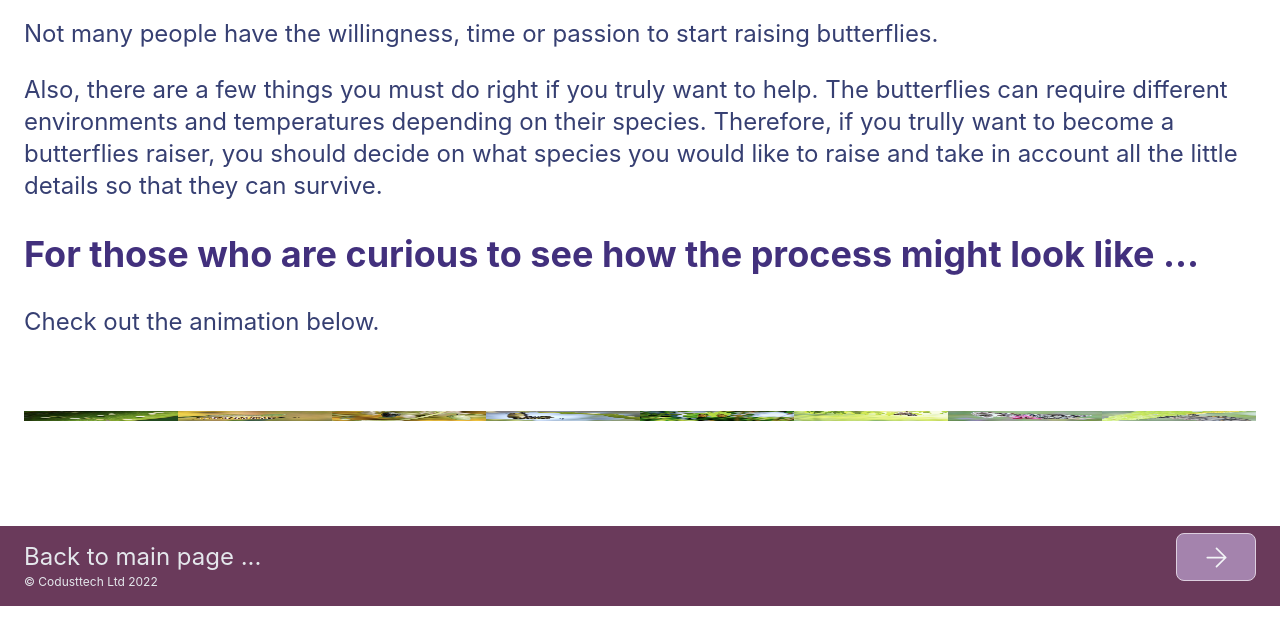
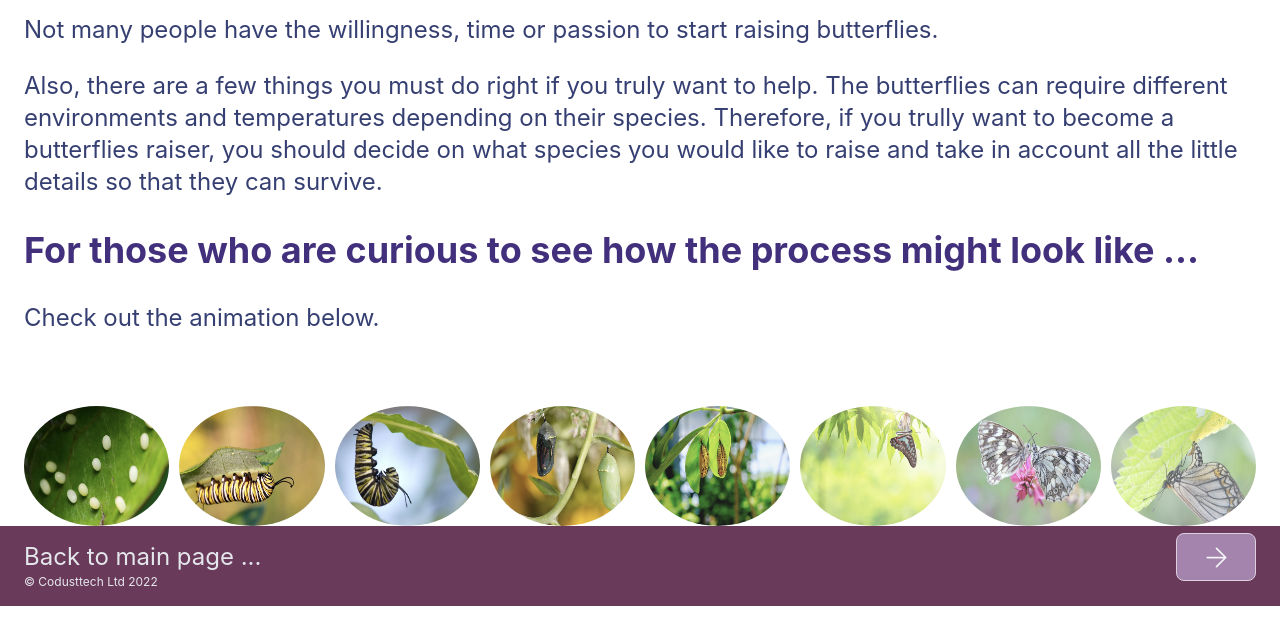
Before and after one commit to MariaTeo/butterflies-in-a-weird-tone, a website: page source-code/watch-it-happening/index.html in a window 1280 px wide. Shown: the part 194-838 px from the top of the page. Before the commit the page ends 800 px from the top, so only its background shows below. Drawn offline with Linux system fonts and the light colour scheme.

Commit message:
implement animation and fix responsive

```diff
--- a/source-code/component/animation/animation.css
+++ b/source-code/component/animation/animation.css
@@ -4,7 +4,8 @@
   height: 100px;
   background-repeat: round;
   display: flex;
-  align-self: center;
+  align-content: center;
+  border-radius: 50%;
 }
 
 .animation-wrap {
@@ -12,11 +13,126 @@
   flex-direction: column;
   width: 100%;
   justify-content: center;
+  gap: 1%;
+}
+
+.stage-wrap {
+  display: grid;
+  grid-template-rows: 1fr 1fr;
+  align-content: center;
+  flex-direction: column;
+  justify-items: center;
+  text-align: center;
+}
+
+.animation-text {
+  font-size: 14px;
+  line-height: 18px;
+  width: fit-content;
+}
+
+.animation-wrap .stage-wrap:nth-child(1) {
+  animation: fadeIn 2s;
+  -webkit-animation: fadeIn 3s;
+  -moz-animation: fadeIn 3s;
+  -o-animation: fadeIn 3s;
+  -ms-animation: fadeIn 3s;
+  /* animation: fadeOut ease 8s;
+  -webkit-animation: fadeOut ease 8s;
+  -moz-animation: fadeOut ease 8s;
+  -o-animation: fadeOut ease 8s;
+  -ms-animation: fadeOut ease 8s; */
+}
+
+.animation-wrap .stage-wrap:nth-child(2) {
+  animation: fadeIn 3s;
+  -webkit-animation: fadeIn 5s;
+  -moz-animation: fadeIn 3s;
+  -o-animation: fadeIn 3s;
+  -ms-animation: fadeIn 3s;
+  /* animation: fadeOut ease 12s;
+  -webkit-animation: fadeOut ease 12s;
+  -moz-animation: fadeOut ease 8s;
+  -ms-animation: fadeOut ease 8s;
+  -o-animation: fadeOut ease 8s; */
+}
+
+.animation-wrap .stage-wrap:nth-child(3) {
+  animation: fadeIn 4s;
+  -webkit-animation: fadeIn 6s;
+  -moz-animation: fadeIn 3s;
+  -o-animation: fadeIn 3s;
+  -ms-animation: fadeIn 3s;
+  /* animation: fadeOut ease 15s;
+  -webkit-animation: fadeOut ease 15s;
+  -moz-animation: fadeOut ease 8s;
+  -ms-animation: fadeOut ease 8s;
+  -o-animation: fadeOut ease 8s; */
+}
+
+.animation-wrap .stage-wrap:nth-child(4) {
   animation: fadeIn 5s;
-  -webkit-animation: fadeIn 5s;
-  -moz-animation: fadeIn 5s;
-  -o-animation: fadeIn 5s;
-  -ms-animation: fadeIn 5s;
+  -webkit-animation: fadeIn 7s;
+  -moz-animation: fadeIn 3s;
+  -o-animation: fadeIn 3s;
+  -ms-animation: fadeIn 3s;
+  /* animation: fadeOut ease 18s;
+  -webkit-animation: fadeOut ease 18s;
+  -moz-animation: fadeOut ease 8s;
+  -ms-animation: fadeOut ease 8s;
+  -o-animation: fadeOut ease 8s; */
+}
+
+.animation-wrap .stage-wrap:nth-child(5) {
+  animation: fadeIn 6s;
+  -webkit-animation: fadeIn 8s;
+  -moz-animation: fadeIn 3s;
+  -o-animation: fadeIn 3s;
+  -ms-animation: fadeIn 3s;
+  /* animation: fadeOut ease 20s; */
+  /* -webkit-animation: fadeOut ease 20s;
+  -moz-animation: fadeOut ease 8s;
+  -ms-animation: fadeOut ease 8s;
+  -o-animation: fadeOut ease 8s; */
+}
+
+.animation-wrap .stage-wrap:nth-child(6) {
+  animation: fadeIn 7s;
+  -webkit-animation: fadeIn 9s;
+  -moz-animation: fadeIn 3s;
+  -o-animation: fadeIn 3s;
+  -ms-animation: fadeIn 3s;
+  /* animation: fadeOut ease 22s;
+  -webkit-animation: fadeOut ease 22s;
+  -moz-animation: fadeOut ease 8s;
+  -ms-animation: fadeOut ease 8s;
+  -o-animation: fadeOut ease 8s; */
+}
+
+.animation-wrap .stage-wrap:nth-child(7) {
+  animation: fadeIn 8s;
+  -webkit-animation: fadeIn 10s;
+  -moz-animation: fadeIn 3s;
+  -o-animation: fadeIn 3s;
+  -ms-animation: fadeIn 3s;
+  /* animation: fadeOut ease 24s;
+  -webkit-animation: fadeOut ease 24s;
+  -moz-animation: fadeOut ease 8s;
+  -ms-animation: fadeOut ease 8s;
+  -o-animation: fadeOut ease 8s; */
+}
+
+.animation-wrap .stage-wrap:nth-child(8) {
+  animation: fadeIn 9s;
+  -webkit-animation: fadeIn 11s;
+  -moz-animation: fadeIn 3s;
+  -o-animation: fadeIn 3s;
+  -ms-animation: fadeIn 3s;
+  /* animation: fadeOut ease 26s;
+  -webkit-animation: fadeOut ease 26s;
+  -moz-animation: fadeOut ease 8s;
+  -ms-animation: fadeOut ease 8s;
+  -o-animation: fadeOut ease 8s; */
 }
 
 @keyframes fadeIn {
@@ -63,3 +179,48 @@
     opacity: 1;
   }
 }
+
+@keyframes fadeOut {
+  0% {
+    opacity: 1;
+  }
+  100% {
+    opacity: 0;
+  }
+}
+
+@-moz-keyframes fadeOut {
+  0% {
+    opacity: 1;
+  }
+  100% {
+    opacity: 0;
+  }
+}
+
+@-webkit-keyframes fadeOut {
+  0% {
+    opacity: 1;
+  }
+  100% {
+    opacity: 0;
+  }
+}
+
+@-o-keyframes fadeOut {
+  0% {
+    opacity: 1;
+  }
+  100% {
+    opacity: 0;
+  }
+}
+
+@-ms-keyframes fadeOut {
+  0% {
+    opacity: 1;
+  }
+  100% {
+    opacity: 0;
+  }
+}
--- a/source-code/global.css
+++ b/source-code/global.css
@@ -108,17 +108,19 @@ body {
   }
 
   .animation-wrap {
-    display: flex;
-    justify-content: center;
-    flex-direction: row;
-    width: 100%;
+    display: grid;
+    grid-template-columns: repeat(8, 1fr);
   }
 
   .stage {
     width: 100%;
-    height: 200%;
+    height: 100%;
   }
-}
+
+  .stage-wrap {
+    grid-template-rows: 1fr 1fr;
+  }
+  }
 
 @media screen and (min-width: 1040px) {
   .nav__title {
@@ -213,15 +215,19 @@ body {
   }
 
   .animation-wrap {
-    display: flex;
-    justify-content: center;
-    flex-direction: row;
-    width: 100%;
+    display: grid;
+    grid-template-columns: repeat(8, 1fr);
+    gap: 10px;
   }
 
   .stage {
     width: 100%;
-    height: 250%;
+    height: 120%;
+  }
+
+  .stage-wrap {
+    grid-template-rows: 1fr 1fr;
+    gap: 10px;
   }
 }
 
--- a/source-code/watch-it-happening/index.html
+++ b/source-code/watch-it-happening/index.html
@@ -91,40 +91,91 @@
 
       <div class="wrapper--text">
         <div class="animation-wrap">
+          <div class="stage-wrap">
             <div
               class="stage"
               style="--stage: url('../../asset/font/images/eggs.png')"
             ></div>
+            <p class="animation-text">
+              The tiny eggs placed on leaves, waiting to develop themselves.
+            </p>
+          </div>
+
+          <div class="stage-wrap">
             <div
               class="stage"
               style="--stage: url('../../asset/font/images/catterpillar.png')"
             ></div>
-          <div
-            class="stage"
-            style="--stage: url('../../asset/font/images/pupa.png')"
-          ></div>
+            <p class="animation-text">
+              The catterpillar eating leaves to grow bigger to get to the pupa
+              stage.
+            </p>
+          </div>
+
+          <div class="stage-wrap">
             <div
               class="stage"
               style="
                 --stage: url('../../asset/font/images/catterpillar-evolve.png');
               "
             ></div>
+            <p class="animation-text">
+              The catterpillar after it found the perfect place to turn into a
+              pupa.
+            </p>
+          </div>
+
+          <div class="stage-wrap">
+            <div
+              class="stage"
+              style="--stage: url('../../asset/font/images/pupa.png')"
+            ></div>
+            <p class="animation-text">
+              The pupa safely develops underneath leaves, not bothered.
+            </p>
+          </div>
+
+          <div class="stage-wrap">
             <div
               class="stage"
               style="--stage: url('../../asset/font/images/adult-pupa.png')"
             ></div>
+            <p class="animation-text">
+              After some time, the pupa is ready to crack open to the world.
+            </p>
+          </div>
+
+          <div class="stage-wrap">
             <div
               class="stage"
-            style="--stage: url('../../asset/font/images/butterfly-emerge.png')"
+              style="
+                --stage: url('../../asset/font/images/butterfly-emerge.png');
+              "
             ></div>
+            <p class="animation-text">
+              The butterfly emerges and starts to get used to the new life.
+            </p>
+          </div>
+
+          <div class="stage-wrap">
             <div
               class="stage"
               style="--stage: url('../../asset/font/images/partners.png')"
             ></div>
+            <p class="animation-text">
+              The perfect match is found to continue the life cycle.
+            </p>
+          </div>
+
+          <div class="stage-wrap">
             <div
               class="stage"
               style="--stage: url('../../asset/font/images/lay-eggs.png')"
             ></div>
+            <p class="animation-text">
+              The butterfly lays its eggs and the process starts again.
+            </p>
+          </div>
         </div>
       </div>
 
```
Lines whose indentation alone changed are shown as unchanged.
